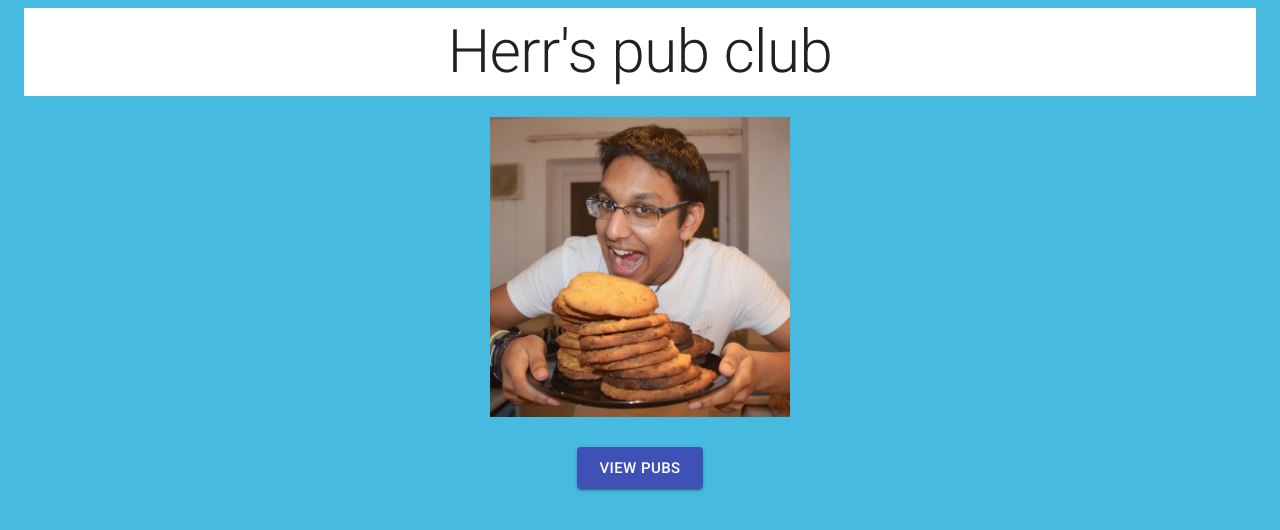
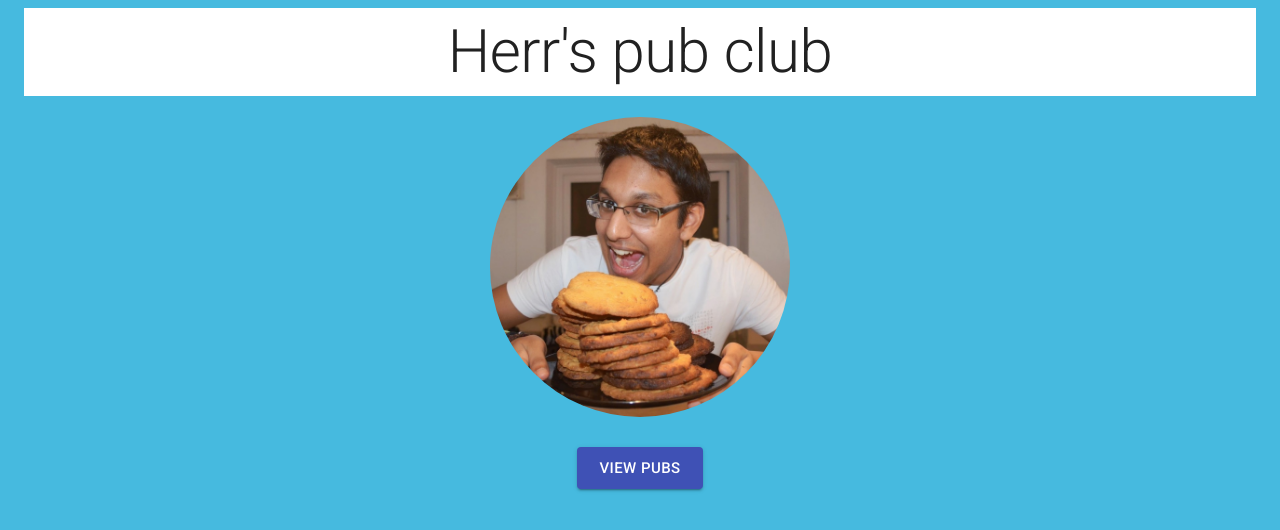
Before and after one commit to ryanhannigan/binarybeer, a React (Create React App) app: page / in a window 1280 px wide. Shown: the top 530 px of the page. Built offline with nearby package versions, Linux system fonts and the light colour scheme.

Commit message:
add hershs face in the round

```diff
--- /dev/null
+++ b/src/components/roundimage.js
@@ -0,0 +1,7 @@
+import React from 'react';
+
+export default ({src, pubname, size = 65}) => {
+  return (
+    <img src={src} alt={` ${pubname}`} height={size} width={size} style={{ borderRadius: '50%' }}/>
+  );
+}
--- a/src/pages/home.js
+++ b/src/pages/home.js
@@ -6,7 +6,7 @@ import Typography from '@material-ui/core/Typography';
 import Button from '@material-ui/core/Button';
 import { Link } from "react-router-dom";
 import BlueContainer from '../components/bluecontainer';
-import Image from '../components/squareimage';
+import Image from '../components/roundimage';
 
 const useStyles = makeStyles(theme => ({
   root: {
```
